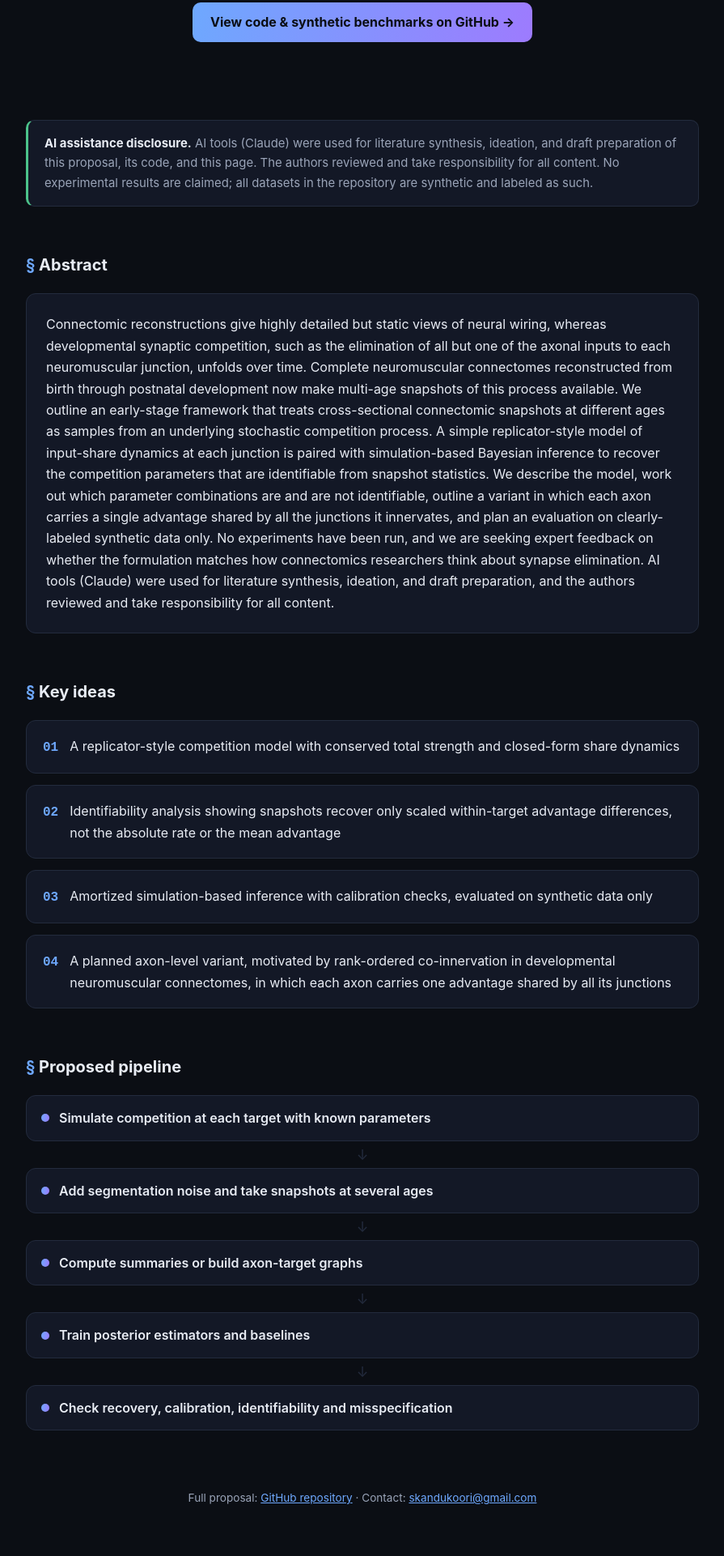
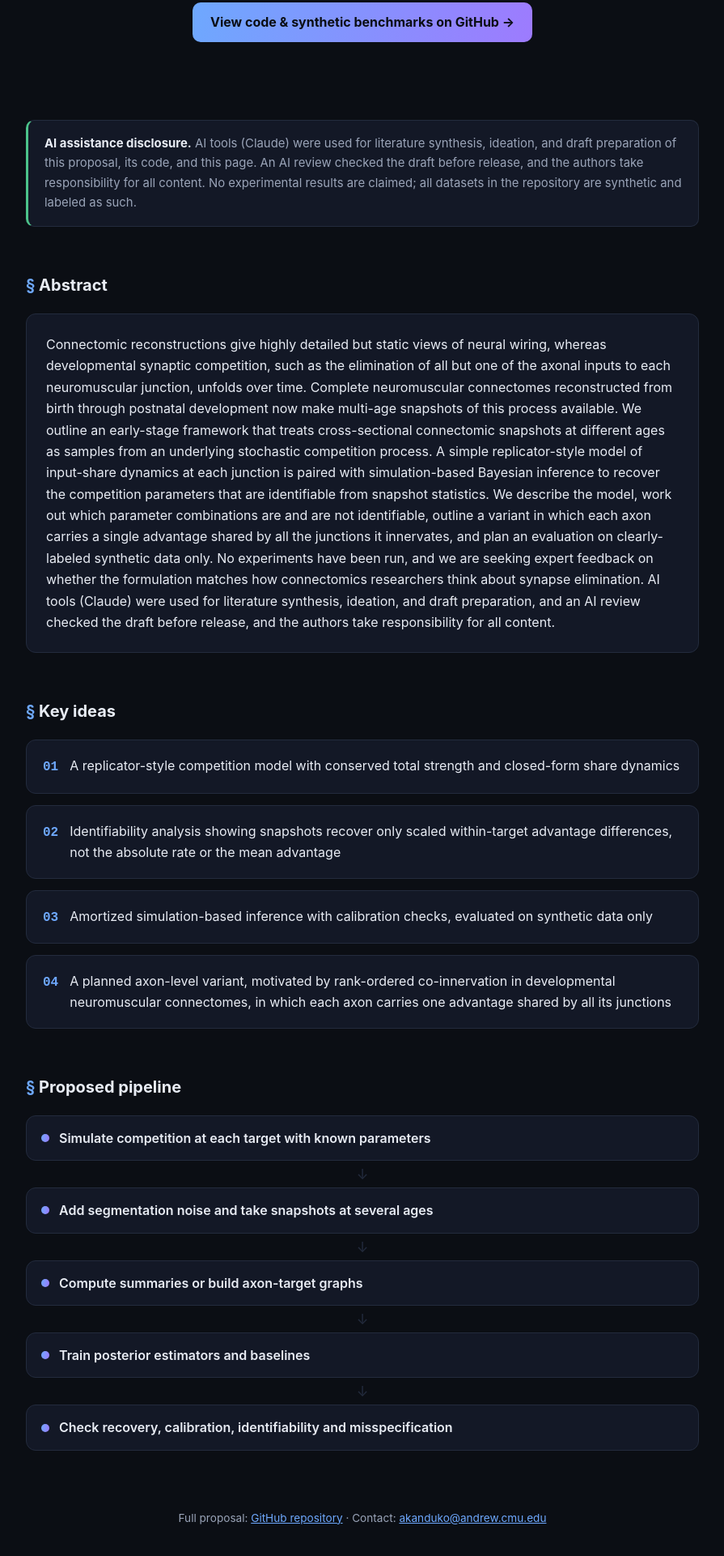
Before and after one commit to aarushkandukoori/synaptic-competition-snapshot-inference, a plain HTML site: page docs/index.html in a window 1280 px wide. Shown: the part 517-2438 px from the top of the page at 81% size, without its empty margins (192-1087 px from the left). Drawn offline with Linux system fonts and the light colour scheme.

Commit message:
Update AI disclosure wording and contact address

```diff
--- a/docs/index.html
+++ b/docs/index.html
@@ -75,14 +75,14 @@
   <section>
     <div class="disclosure"><b style="color:var(--ink)">AI assistance disclosure.</b>
       AI tools (Claude) were used for literature synthesis, ideation, and draft preparation
-      of this proposal, its code, and this page. The authors reviewed and take responsibility
+      of this proposal, its code, and this page. An AI review checked the draft before release, and the authors take responsibility
       for all content. No experimental results are claimed; all datasets in the repository
       are synthetic and labeled as such.</div>
   </section>
 
   <section>
     <h2>Abstract</h2>
-    <div class="abstract">Connectomic reconstructions give highly detailed but static views of neural wiring, whereas developmental synaptic competition, such as the elimination of all but one of the axonal inputs to each neuromuscular junction, unfolds over time. Complete neuromuscular connectomes reconstructed from birth through postnatal development now make multi-age snapshots of this process available. We outline an early-stage framework that treats cross-sectional connectomic snapshots at different ages as samples from an underlying stochastic competition process. A simple replicator-style model of input-share dynamics at each junction is paired with simulation-based Bayesian inference to recover the competition parameters that are identifiable from snapshot statistics. We describe the model, work out which parameter combinations are and are not identifiable, outline a variant in which each axon carries a single advantage shared by all the junctions it innervates, and plan an evaluation on clearly-labeled synthetic data only. No experiments have been run, and we are seeking expert feedback on whether the formulation matches how connectomics researchers think about synapse elimination. AI tools (Claude) were used for literature synthesis, ideation, and draft preparation, and the authors reviewed and take responsibility for all content.</div>
+    <div class="abstract">Connectomic reconstructions give highly detailed but static views of neural wiring, whereas developmental synaptic competition, such as the elimination of all but one of the axonal inputs to each neuromuscular junction, unfolds over time. Complete neuromuscular connectomes reconstructed from birth through postnatal development now make multi-age snapshots of this process available. We outline an early-stage framework that treats cross-sectional connectomic snapshots at different ages as samples from an underlying stochastic competition process. A simple replicator-style model of input-share dynamics at each junction is paired with simulation-based Bayesian inference to recover the competition parameters that are identifiable from snapshot statistics. We describe the model, work out which parameter combinations are and are not identifiable, outline a variant in which each axon carries a single advantage shared by all the junctions it innervates, and plan an evaluation on clearly-labeled synthetic data only. No experiments have been run, and we are seeking expert feedback on whether the formulation matches how connectomics researchers think about synapse elimination. AI tools (Claude) were used for literature synthesis, ideation, and draft preparation, and an AI review checked the draft before release, and the authors take responsibility for all content.</div>
   </section>
 
   <section>
@@ -97,7 +97,7 @@
 
   <footer>
     <p>Full proposal: <a href="https://github.com/aarushkandukoori/synaptic-competition-snapshot-inference">GitHub repository</a> ·
-       Contact: <a href="mailto:skandukoori@gmail.com">skandukoori@gmail.com</a></p>
+       Contact: <a href="mailto:akanduko@andrew.cmu.edu">akanduko@andrew.cmu.edu</a></p>
   </footer>
 </div>
 <script>
```
Also changed, not shown: 2 other files.
